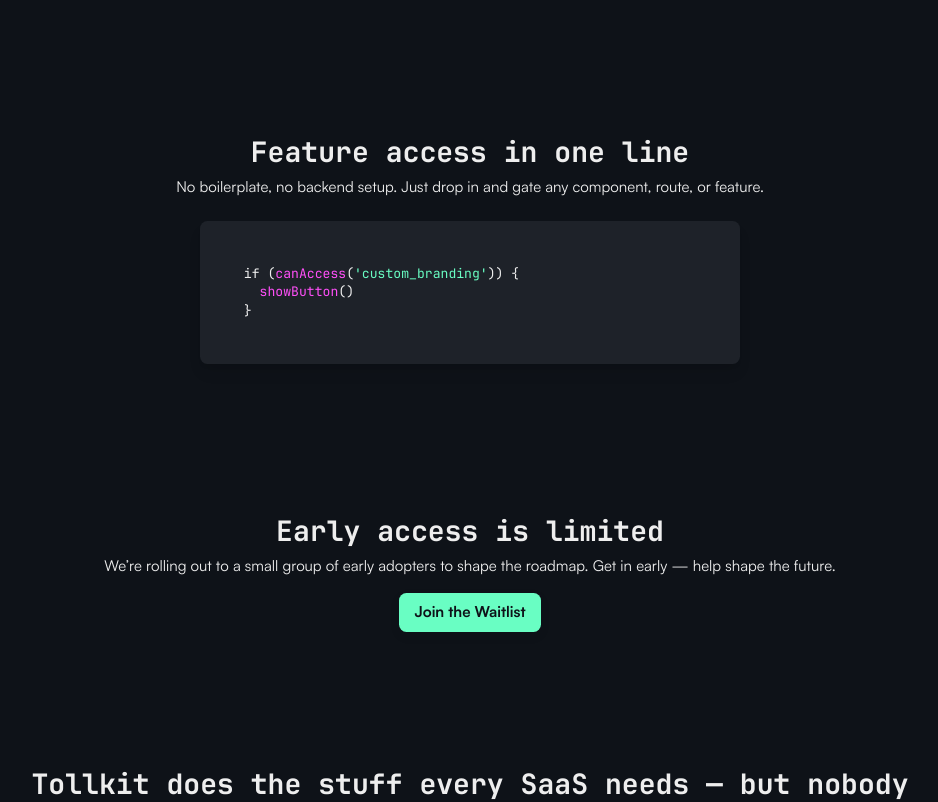
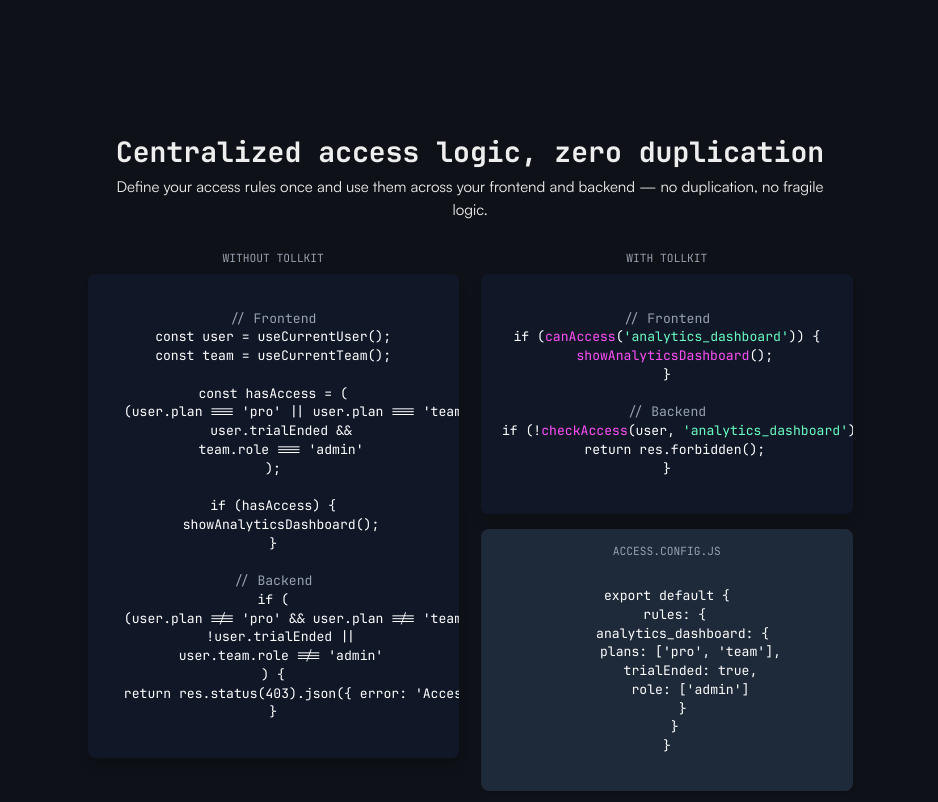
Before and after one commit to tollkitdev/tollkit-site, a Vue app: page / in a window 1280 px wide. Shown: the part 460-1262 px from the top of the page, without its empty margins (170-1108 px from the left). Built offline with nearby package versions, Linux system fonts and the light colour scheme; no server answers.

Commit message:
visual preview update

```diff
--- a/src/components/HeroSection.vue
+++ b/src/components/HeroSection.vue
@@ -17,9 +17,13 @@
       Tollkit is your Stripe-native backend for subscriptions, feature gating, and access control —
       all in one plug-and-play SDK.
     </p> -->
-    <p class="text-lg">
+    <!-- <p class="text-lg">
       Tollkit handles the boring backend bits of your SaaS — Stripe syncing, access control, auth,
       and more — so you can stay focused on your product.
+    </p> -->
+    <p class="text-lg">
+      Stop duplicating access checks across your stack. Tollkit gives you simple APIs to gate
+      features, routes, and backend logic by plan, role, and payment status.
     </p>
   </section>
 </template>
--- a/src/components/VisualPreview.vue
+++ b/src/components/VisualPreview.vue
@@ -1,5 +1,5 @@
 <template>
-  <section>
+  <!-- <section>
     <div class="max-w-2xl mx-auto text-center mb-6">
       <h3 class="font-bold mb-2">Feature access in one line</h3>
       <p class="">
@@ -16,5 +16,81 @@
   }
         </code></pre>
     </div>
+  </section> -->
+
+  <section>
+    <div class="max-w-3xl mx-auto text-center mb-8">
+      <h3 class="font-bold text-lg mb-2">Centralized access logic, zero duplication</h3>
+      <p class="text-gray-300">
+        Define your access rules once and use them across your frontend and backend — no
+        duplication, no fragile logic.
+      </p>
+    </div>
+
+    <div class="grid md:grid-cols-2 gap-6 max-w-5xl mx-auto font-mono text-sm">
+      <!-- Before Tollkit -->
+      <div>
+        <div class="text-xs text-gray-400 uppercase mb-2">Without Tollkit</div>
+        <div class="rounded-card bg-gray-900 p-4 shadow-lg overflow-x-auto">
+          <pre><code class="text-left text-white">
+<span class="text-gray-400">// Frontend</span>
+const user = useCurrentUser();
+const team = useCurrentTeam();
+
+const hasAccess = (
+  (user.plan === 'pro' || user.plan === 'team') &&
+  user.trialEnded &&
+  team.role === 'admin'
+);
+
+if (hasAccess) {
+  showAnalyticsDashboard();
+}
+
+<span class="text-gray-400">// Backend</span>
+if (
+  (user.plan !== 'pro' && user.plan !== 'team') ||
+  !user.trialEnded ||
+  user.team.role !== 'admin'
+) {
+  return res.status(403).json({ error: 'Access denied' });
+}
+          </code></pre>
+        </div>
+      </div>
+
+      <!-- With Tollkit -->
+      <div>
+        <div class="text-xs text-gray-400 uppercase mb-2">With Tollkit</div>
+        <div class="rounded-card bg-gray-900 p-4 shadow-lg overflow-x-auto mb-4">
+          <pre><code class="text-left text-white">
+<span class="text-gray-400">// Frontend</span>
+if (<span class="text-accent">canAccess</span>(<span class="text-primary">'analytics_dashboard'</span>)) {
+  <span class="text-accent">showAnalyticsDashboard</span>();
+}
+
+<span class="text-gray-400">// Backend</span>
+if (!<span class="text-accent">checkAccess</span>(user, <span class="text-primary">'analytics_dashboard'</span>)) {
+  return res.forbidden();
+}
+          </code></pre>
+        </div>
+
+        <div class="rounded-card bg-gray-800 p-4 shadow overflow-x-auto">
+          <div class="text-xs text-gray-400 uppercase mb-2">access.config.js</div>
+          <pre><code class="text-left text-white">
+export default {
+  rules: {
+    analytics_dashboard: {
+      plans: ['pro', 'team'],
+      trialEnded: true,
+      role: ['admin']
+    }
+  }
+}
+          </code></pre>
+        </div>
+      </div>
+    </div>
   </section>
 </template>
```
